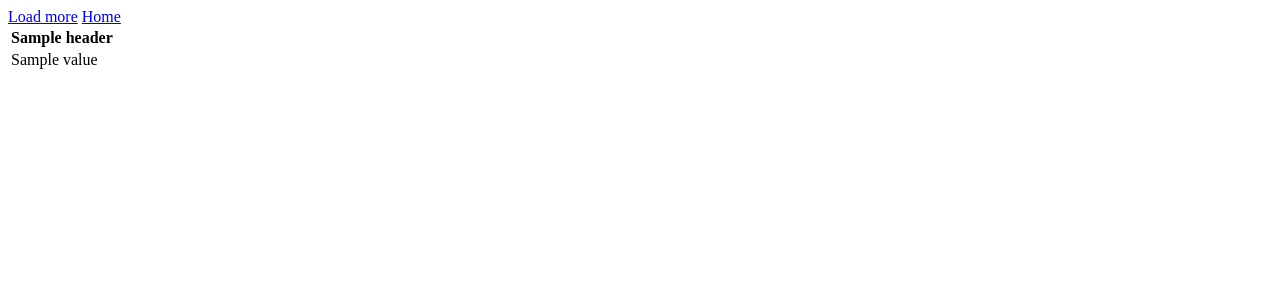
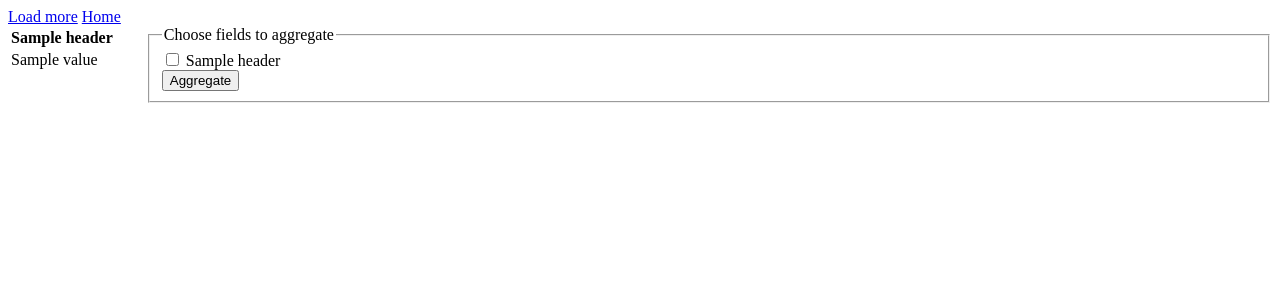
Before and after one commit to Miszo97/StarWars-Explorer, a Django app: template starwars_data/templates/starwars_data/collection.html in a window 1280 px wide. Shown: the top 300 px of the page. Run offline with Django 4.2, Linux system fonts and the light colour scheme; the template is opened without the code that fills it: most values are stand-ins (such as "Sample title", 1, 10 or a date in 2020).

Commit message:
Add templates

```diff
--- a/starwars_data/templates/starwars_data/collection.html
+++ b/starwars_data/templates/starwars_data/collection.html
@@ -3,7 +3,20 @@
 <a href="{% url 'collections' pk %}?limit={{ limit|add:"10" }}">Load more</a>
 <a href="{% url 'home' %}">Home</a>
 
+<style>
+  .body {
+    display: flex;
+  }
 
+  .aggregate-form {
+    flex: 1;
+    margin-left: 30;
+    height: 200px;
+  }
+</style>
+
+<div class="body">
+  <div class="table">
 <table>
     <thead>
       <tr>
@@ -22,3 +35,23 @@
       {% endfor %}
     </tbody>
   </table>
+</div>
+
+<div class="aggregate-form">
+<form action="{% url 'aggregate' pk %}" method="GET">
+  <fieldset>
+    <legend>Choose fields to aggregate</legend>
+    {% for header in headers %}
+    <div>
+      <input type="checkbox" id={{ header }} name=aggregate_field value={{ header }} />
+      <label for={{ header }}>{{ header }}</label>
+    </div>
+    {% endfor %}
+    <div>
+      <button type="submit"> Aggregate </button>
+    </div>
+    <input type="hidden" id={{ limit }} name=limit value={{ limit }} />
+  </fieldset>
+</form>
+</div>
+</div>
```
Also changed, not shown: starwars_data/templates/starwars_data/collection_aggregate.html (added, +20 -0 lines).
